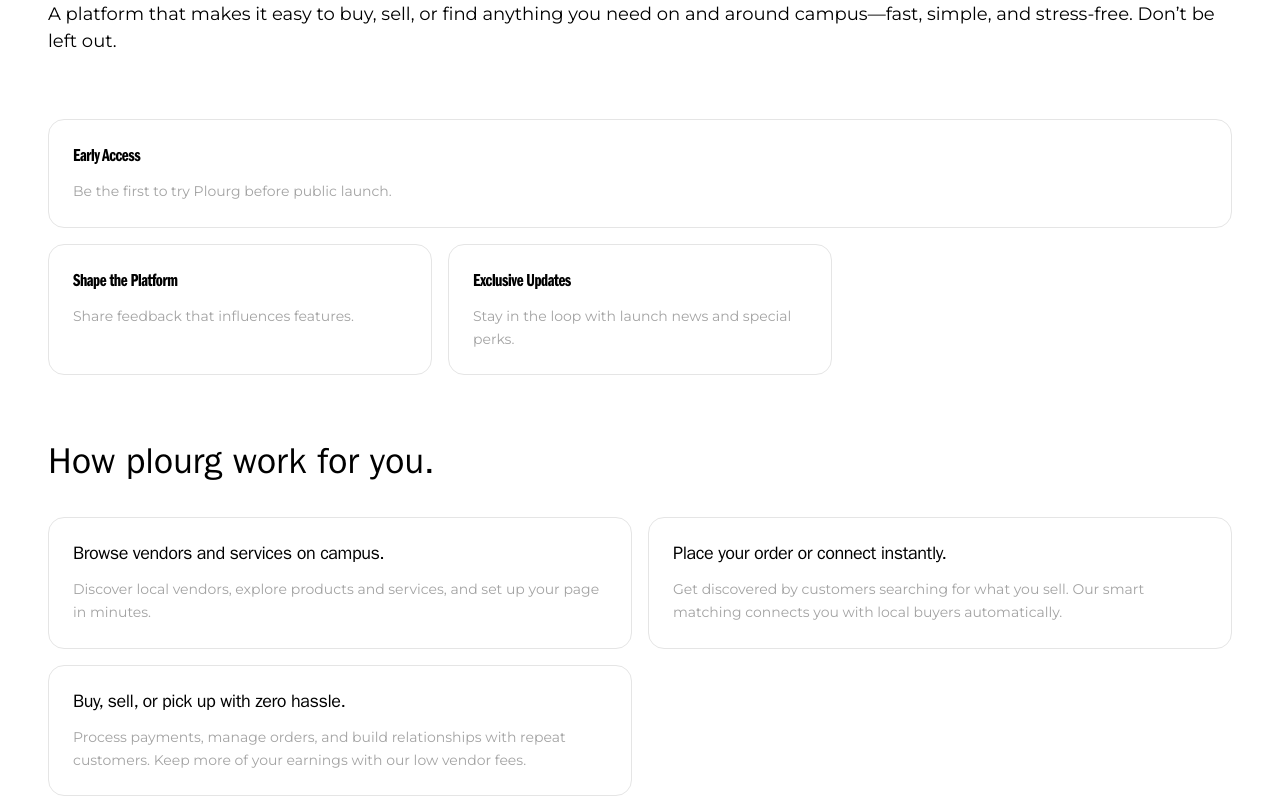
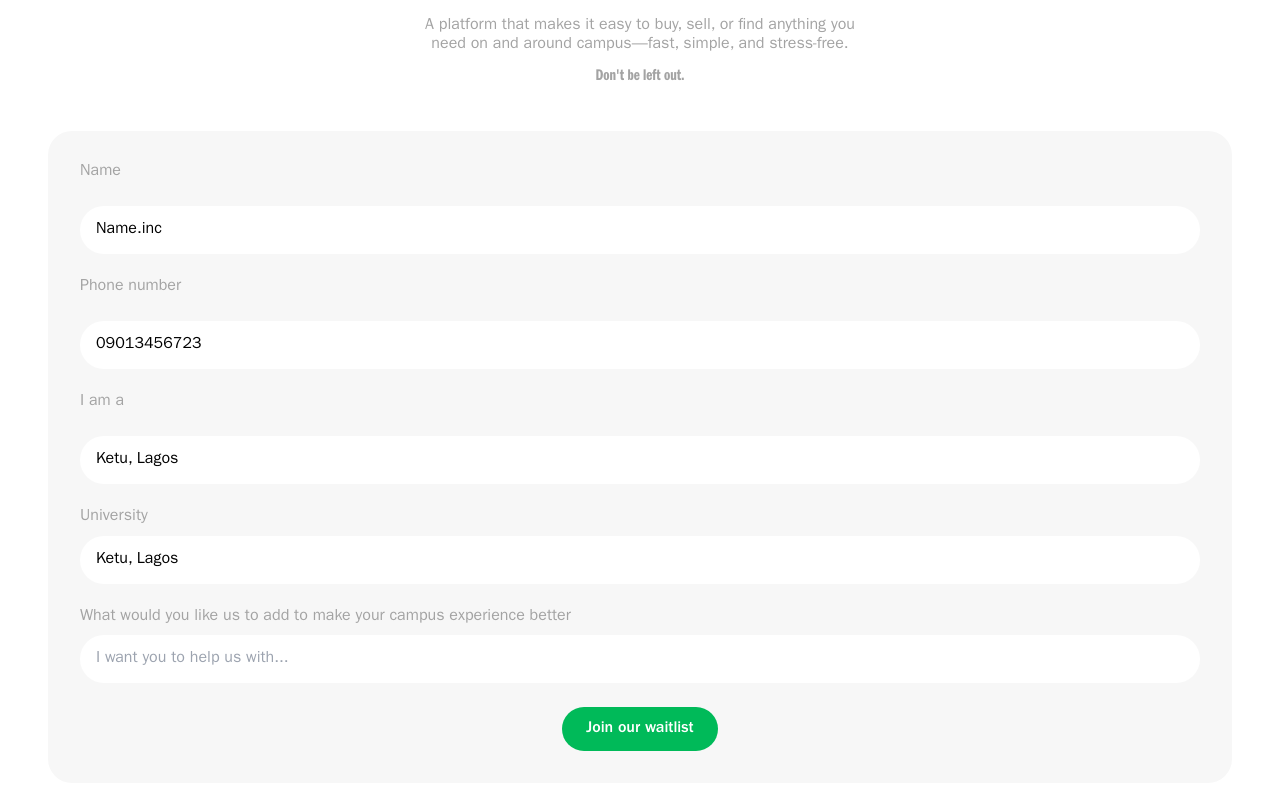
Before and after one commit to Victorola-coder/Plourg, a Next.js app: page / in a window 1280 px wide. Shown: the part 694-1491 px from the top of the page. Built offline with nearby package versions, Linux system fonts and the light colour scheme.

Commit message:
feat: enhance styling and structure of components, update form inputs, and improve layout in waitlist section

```diff
--- a/app/components/molecules/feature-card.tsx
+++ b/app/components/molecules/feature-card.tsx
@@ -1,8 +1,8 @@
 type FeatureCardProps = {
   title: string;
+  className?: string;
   description: string;
   icon?: React.ReactNode;
-  className?: string;
 };
 
 export default function FeatureCard({
--- /dev/null
+++ b/app/components/molecules/index.ts
@@ -0,0 +1,4 @@
+export { default as FAQItem } from "./faq-item";
+export { default as StepCard } from "./step-card";
+export { default as FeatureCard } from "./feature-card";
+export { default as WaitlistForm } from "./waitlist-form";
--- a/app/components/molecules/waitlist-form.tsx
+++ b/app/components/molecules/waitlist-form.tsx
@@ -30,54 +30,66 @@
   return (
     <form
       onSubmit={handleSubmit}
-      className="bg-[#F8F8F8] rounded-[24px] p-8 space-y-6"
+      className="bg-[#F7F7F7] w-full mt-[44px] rounded-[24px] p-8 space-y-6"
     >
-      <div>
-        <label htmlFor="name" className="block text-[#A3A3A3] text-sm mb-2">
+      <fieldset className="flex flex-col gap-[16px]">
+        <label
+          htmlFor="name"
+          className="block font-franklin font-normal text-[16px] leading-[120%] tracking-[-2%] text-ink-muted mb-2"
+        >
           Name
         </label>
         <input
           type="text"
           id="name"
           name="name"
+          placeholder="Enter your name"
           value={formData.name}
           onChange={handleInputChange}
-          className="w-full bg-white rounded-[12px] px-4 py-3 text-[#000000] border-0 focus:outline-none focus:ring-2 focus:ring-[#00BA59]"
+          className="w-full bg-white rounded-full px-4 py-3 text-[#000000] border-0 focus:outline-none transition-all duration-300 focus:ring-2 focus:ring-[#00BA59]"
         />
-      </div>
+      </fieldset>
 
-      <div>
-        <label htmlFor="phone" className="block text-[#A3A3A3] text-sm mb-2">
+      <fieldset className="flex flex-col gap-[16px]">
+        <label
+          htmlFor="phone"
+          className="block font-franklin font-normal text-[16px] leading-[120%] tracking-[-2%] text-ink-muted mb-2"
+        >
           Phone number
         </label>
         <input
           type="tel"
           id="phone"
           name="phone"
+          placeholder="Enter your phone number"
           value={formData.phone}
           onChange={handleInputChange}
-          className="w-full bg-white rounded-[12px] px-4 py-3 text-[#000000] border-0 focus:outline-none focus:ring-2 focus:ring-[#00BA59]"
+          className="w-full bg-white rounded-full px-4 py-3 text-[#000000] border-0 focus:outline-none transition-all duration-300 focus:ring-2 focus:ring-[#00BA59]"
         />
-      </div>
+      </fieldset>
 
-      <div>
-        <label htmlFor="location" className="block text-[#A3A3A3] text-sm mb-2">
+      <fieldset className="flex flex-col gap-[16px]">
+        <label
+          htmlFor="location"
+          className="block font-franklin font-normal text-[16px] leading-[120%] tracking-[-2%] text-ink-muted mb-2"
+        >
           I am a
         </label>
         <input
           type="text"
           id="location"
           name="location"
+          placeholder="Enter your location"
           value={formData.location}
           onChange={handleInputChange}
-          className="w-full bg-white rounded-[12px] px-4 py-3 text-[#000000] border-0 focus:outline-none focus:ring-2 focus:ring-[#00BA59]"
+          className="w-full bg-white rounded-full px-4 py-3 text-[#000000] border-0 focus:outline-none transition-all duration-300 focus:ring-2 focus:ring-[#00BA59]"
         />
-      </div>
+      </fieldset>
 
       <div>
         <label
           htmlFor="university"
-          className="block text-[#A3A3A3] text-sm mb-2"
+          className="block font-franklin font-normal text-[16px] leading-[120%] tracking-[-2%] text-ink-muted mb-2"
         >
           University
         </label>
@@ -85,32 +97,35 @@
           type="text"
           id="university"
           name="university"
+          placeholder="Enter your university"
           value={formData.university}
           onChange={handleInputChange}
-          className="w-full bg-white rounded-[12px] px-4 py-3 text-[#000000] border-0 focus:outline-none focus:ring-2 focus:ring-[#00BA59]"
+          className="w-full bg-white rounded-full px-4 py-3 text-[#000000] border-0 focus:outline-none transition-all duration-300 focus:ring-2 focus:ring-[#00BA59]"
         />
       </div>
 
       <div>
-        <label htmlFor="feedback" className="block text-[#A3A3A3] text-sm mb-2">
+        <label
+          htmlFor="feedback"
+          className="block font-franklin font-normal text-[16px] leading-[120%] tracking-[-2%] text-ink-muted mb-2"
+        >
           What would you like us to add to make your campus experience better
         </label>
-        <textarea
+        <input
           id="feedback"
           name="feedback"
+          placeholder="I want you to help us with..."
           value={formData.feedback}
           onChange={handleInputChange}
-          placeholder="I want you to help us with..."
-          rows={4}
-          className="w-full bg-white rounded-[12px] px-4 py-3 text-[#000000] border-0 focus:outline-none focus:ring-2 focus:ring-[#00BA59] resize-none"
+          className="w-full bg-white rounded-full px-4 py-3 text-[#000000] border-0 focus:outline-none transition-all duration-300 focus:ring-2 focus:ring-[#00BA59] resize-none"
         />
       </div>
 
       <button
-        type="submit"
-        className="w-full bg-[#00BA59] text-white font-medium font-franklin py-4 rounded-[12px] hover:bg-[#00A550] transition-colors"
+        type="button"
+        className=" block mx-auto bg-[#00BA59] text-[#FFFFFF] font-medium font-franklin px-[24px] py-[10px] rounded-[99px]"
       >
-        Join the waitlist
+        Join our waitlist
       </button>
     </form>
   );
--- a/app/components/organisms/features.tsx
+++ b/app/components/organisms/features.tsx
@@ -1,8 +1,15 @@
-import FeatureCard from "../molecules/feature-card";
+import { FeatureCard } from "../molecules";
 
 export default function Features() {
   return (
-    <section className="mx-[20px] md:mx-[48px] my-[64px]">
+    <section className="">
+      <div>
+        <h3 className="font-semibold text-h2">Why Join Early</h3>
+        <p className="max-w-[397px]_  font-normal text-[16px] leading-[120%] tracking-[-2%] text-ink-muted">
+          The platform designed specifically for local vendors like you
+        </p>
+      </div>
+
       <div className="grid md:grid-cols-3 gap-4">
         <FeatureCard
           title="Early Access"
--- a/app/components/organisms/index.ts
+++ b/app/components/organisms/index.ts
@@ -1,6 +1,6 @@
 export { default as Hero } from "./hero";
+export { default as FAQs } from "./faqs";
 export { default as Features } from "./features";
 export { default as CTAWaitlist } from "./cta-waitlist";
 export { default as HowItWorks } from "./how-it-works";
-export { default as FAQs } from "./faqs";
 export { default as WaitlistSection } from "./waitlist-section";
--- a/app/components/organisms/waitlist-section.tsx
+++ b/app/components/organisms/waitlist-section.tsx
@@ -3,17 +3,21 @@
 export default function WaitlistSection() {
   return (
     <section className="mx-[20px] md:mx-[48px] my-[64px] flex flex-col justify-center items-center">
-      <div>
+      <div className="flex flex-col justify-center items-center gap-[16px]">
         <h3 className="font-franklin font-semibold text-h2 text-center">
           Plourg is almost here!
         </h3>
-        <p className="text-franklin text-[16px] md:text-[18px]">
+        <p className="max-w-[432px] font-franklin font-normal text-[16px] leading-[120%] tracking-[-2%] text-center text-ink-muted">
           A platform that makes it easy to buy, sell, or find anything you need
-          on and around campus—fast, simple, and stress-free. Don’t be left out.
+          on and around campus—fast, simple, and stress-free.
+          <span className="inline-block font-semibold mt-3">
+            {" "}
+            Don't be left out.
+          </span>
         </p>
       </div>
 
-      {/* <WaitlistForm /> */}
+      <WaitlistForm />
     </section>
   );
 }
--- a/app/global.css
+++ b/app/global.css
@@ -7,12 +7,14 @@
   padding: 0;
   box-sizing: border-box;
   /* outline: 1px solid red; */
+  @apply font-franklin;
 }
 
 body {
   color: #000000;
   overflow-x: hidden;
   background-color: white;
+  font-family: "Franklin", sans-serif;
 }
 
 body::-webkit-scrollbar {
```
